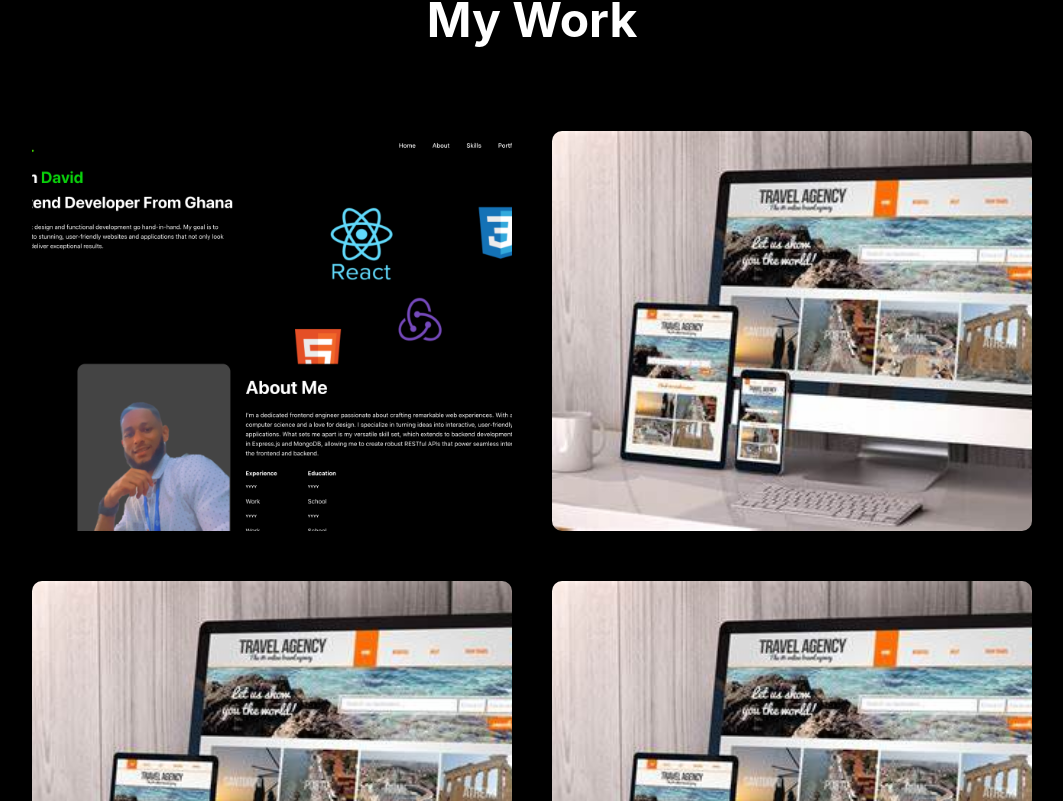
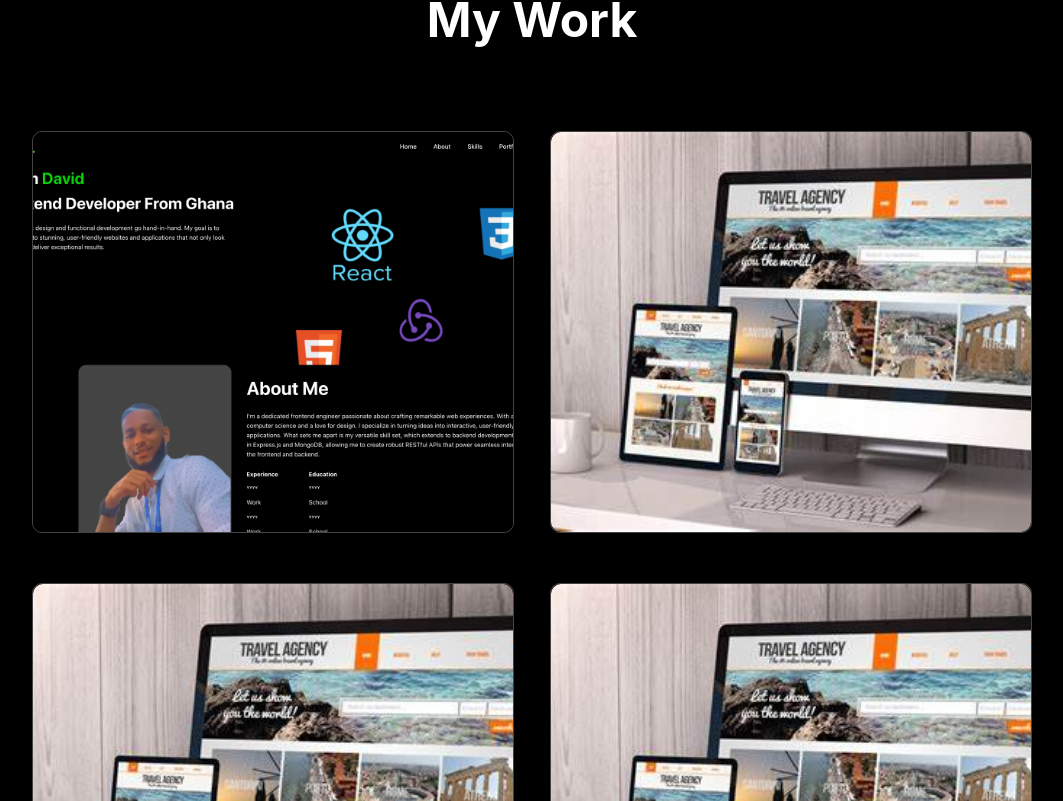
Before and after one commit to ahiekpordavid/Portfolio, a React (Create React App) app: page / in a window 1280 px wide. Shown: the part 2799-3600 px from the top of the page, without its empty margins (108-1171 px from the left). Built offline with nearby package versions, Linux system fonts and the light colour scheme.

Commit message:
Skills Css update

```diff
--- a/src/pages/Portfoilo/Portfoilo.css
+++ b/src/pages/Portfoilo/Portfoilo.css
@@ -22,7 +22,9 @@
   padding: 30px;
   border-radius: 10px;
   margin-top: 50px;
-  z-index: 2;
+  z-index: 0;
+  border: 1px solid rgb(68, 68, 68);
+
 }
 .portfolioItem:hover .portfolioImageContent {
   display: flex;
@@ -48,6 +50,7 @@
   display: none;
   flex-direction: column;
   align-items: center;
+  z-index: 2;
 }
 .portfolioImageContent:hover {
   background: rgba(0, 0, 0, 0.8);
```
